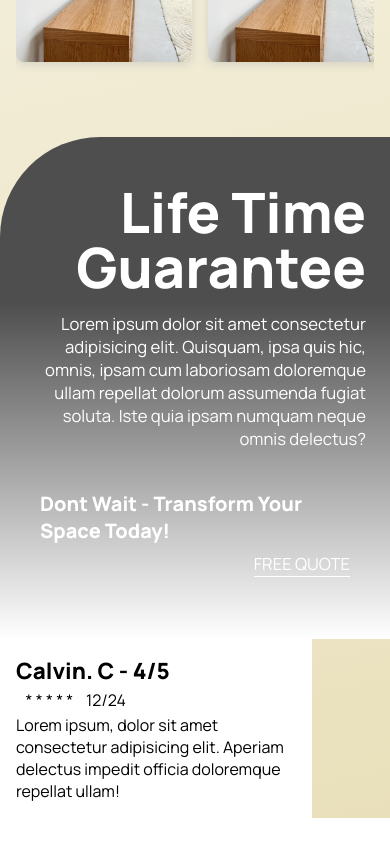
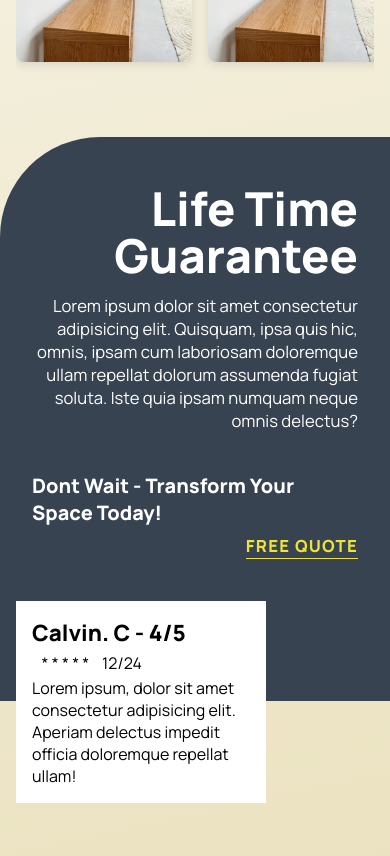
Before and after one commit to CalvinA-C/mountify-hero_page, a React (Create React App) app: page / in a window 390 px wide. Shown: the part 1220-2076 px from the top of the page. Before the commit the page ends 2038 px from the top, so only its background shows below. Built offline with nearby package versions, Linux system fonts and the light colour scheme.

Commit message:
fixes--needed-mountify-mobile-resolution--Everything_gettingThereNicely

```diff
--- a/src/App.css
+++ b/src/App.css
@@ -13,6 +13,12 @@ button {
 a {
   color: unset;
   text-decoration: none;
+}
+
+/* WRAPPING UP OFFER + REVIEWS TOGETHER */
+.wrapping-up {
+  position: relative;
+  background-color: transparent;
 }
 
 .gradient__bg {
@@ -53,10 +59,11 @@ a {
     rgba(255, 255, 255, 0.57) 0%,
     rgba(233, 224, 187, 1) 100%
   );
+  padding-bottom: 40vh;
 }
 
 .gradient__bg-secondary {
-  background: -moz-linear-gradient(
+  /* background: -moz-linear-gradient(
     180deg,
     rgba(78, 78, 78, 1) 33%,
     rgba(255, 255, 255, 1) 100%
@@ -86,7 +93,8 @@ a {
     180deg,
     rgba(78, 78, 78, 1) 33%,
     rgba(255, 255, 255, 1) 100%
-  );
+  ); */
+  background-color: var(--footer-color);
 }
 .curved-in-box {
   border-top-left-radius: 100px;
--- a/src/components/navbar/navbar.css
+++ b/src/components/navbar/navbar.css
@@ -32,7 +32,7 @@
   justify-content: flex-end;
   align-items: center;
   flex-direction: column;
-
+  background-color: var(--footer-color);
   position: absolute;
   right: 0;
   top: 25px;
--- a/src/components/reviews/reviews.css
+++ b/src/components/reviews/reviews.css
@@ -1,11 +1,15 @@
 .reviews {
-  width: 80%;
+  position: absolute;
+  bottom: -12vh;
   max-height: 70vw;
+  margin: 0 1rem;
+  color: var(--black-text);
   background-color: white;
-  color: var(--black-text);
 }
 .review-tag {
   padding: 1rem;
+  max-width: 250px;
+  min-width: 25vw;
 }
 
 .review-tag-stat {
--- a/src/containers/offer/offer.css
+++ b/src/containers/offer/offer.css
@@ -2,11 +2,11 @@
   display: flex;
   flex-direction: column;
   color: white;
-  padding: 3rem 1.5rem;
+  padding: 3rem 2rem 8rem 2rem;
 }
 
 .mountify__offer-title {
-  font-size: calc(2.5rem + 4vw);
+  font-size: 12vw;
   font-weight: 900;
   line-height: 1;
   text-align: right;
@@ -29,7 +29,7 @@
 
 /* CTA Container Styling */
 .mountify__offer--cta-container {
-  padding: 1rem;
+  padding: 1rem 0;
   padding-top: 2.5rem;
   /* text-align: center;  */
 }
@@ -42,8 +42,10 @@
 
 .mountify__offer--cta-button a {
   font-size: calc(0.8rem + 1vw);
-  font-weight: 400;
-  color: var(--white-color);
+  font-weight: 800;
+  color: var(--brand-blue);
+  letter-spacing: 1.2px;
+  text-shadow: 0px black;
   margin-top: 0.4rem;
   padding-bottom: 1px;
   border-bottom: 1px solid;
--- a/src/containers/pain/pain.css
+++ b/src/containers/pain/pain.css
@@ -27,9 +27,9 @@
 }
 .mountify__pain-cta-button a {
   font-size: 4vw;
-  font-weight: 600;
+  font-weight: 800;
   padding: 0.8rem 3vw;
   border-radius: 12px;
-  color: white;
   background-color: var(--brand-blue);
+  box-shadow: 0px 2px 6px 1px #89898980;
 }
--- a/src/index.css
+++ b/src/index.css
@@ -4,8 +4,8 @@
   --font-family: "Manrope", sans-serif;
 
   --footer-color: #374351;
+  --brand-blue: rgb(238, 226, 55);
 
   --white-text: white;
-  --black-text: black;
-  --brand-blue: rgb(81, 128, 245, 1);
+
 }
```
